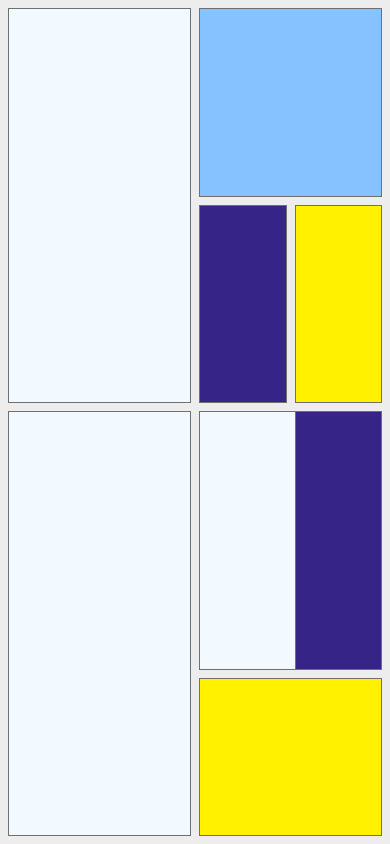
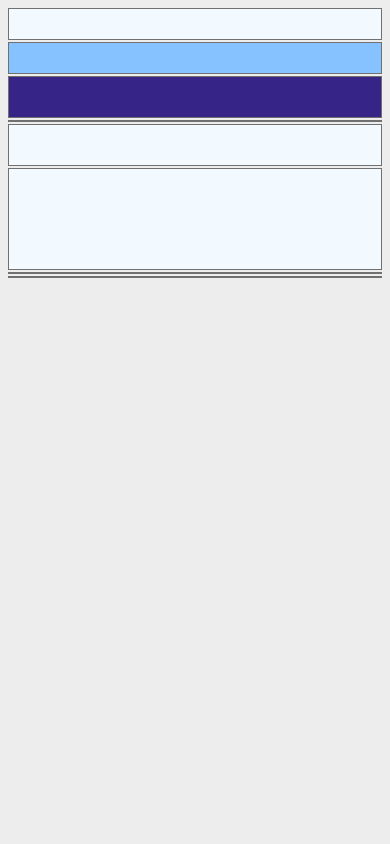
Before and after one commit to lauraophelie/laura-s-portfolio, a Next.js app: page / in a window 390 px wide. Built offline with nearby package versions, Linux system fonts and the light colour scheme.

Commit message:
starting the responsive design : mobile

```diff
--- a/app/page.tsx
+++ b/app/page.tsx
@@ -12,7 +12,15 @@ export default function Home() {
   return (
     // <div className="flex flex-col flex-1 items-center justify-center py-2 px-2 home-page">
     //       </div>
-    <main className="grid grid-cols-4 gap-2 w-full h-screen py-2 px-2 home-page">
+    <main className="
+        grid grid-cols-4
+        gap-2
+        w-full h-screen
+        py-2 px-2
+        home-page
+        md:grid-cols-2
+      "
+    >
       <Intro />
       <AboutMe />
       <Skills />
--- a/app/styles/pages/home.scss
+++ b/app/styles/pages/home.scss
@@ -8,3 +8,11 @@
         @include mixin.basic-border-style-box;
     }
 }
+
+@media screen and (max-width: 640px) {
+    .home-page {
+        display: flex;
+        flex-direction: column;
+        gap: 2px;
+    }
+}
```
